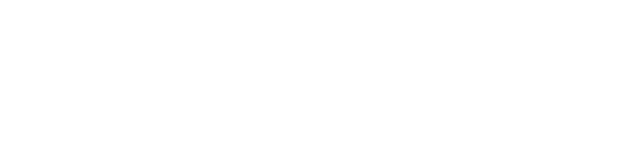
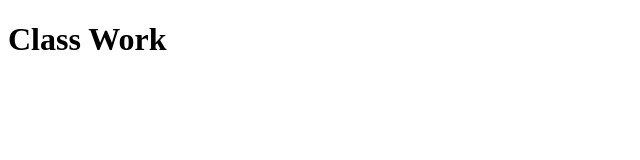
Before and after one commit to BelikovPavlo/classWork, a plain HTML site: page index.html in a window 1280 px wide. Shown: the whole page, without its empty margins (0-640 px from the left). Drawn offline with Linux system fonts and the light colour scheme.

Commit message:
first commit

```diff
--- a/index.html
+++ b/index.html
@@ -6,6 +6,6 @@
     <title>Document</title>
 </head>
 <body>
-
+    <h1>Class Work</h1>
 </body>
 </html>
```
